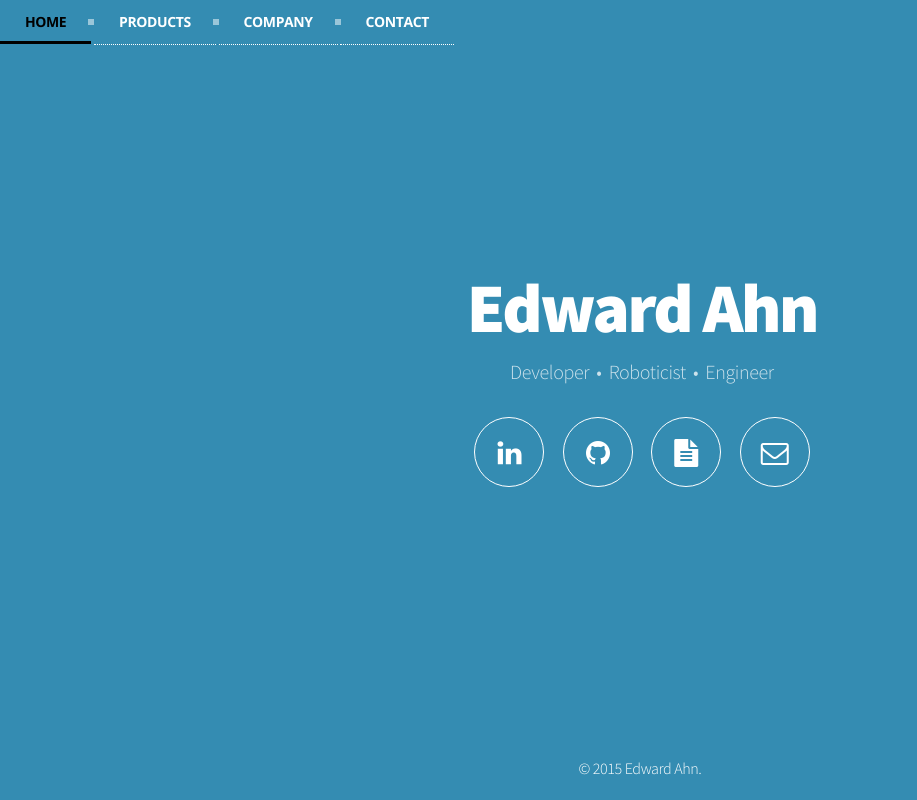
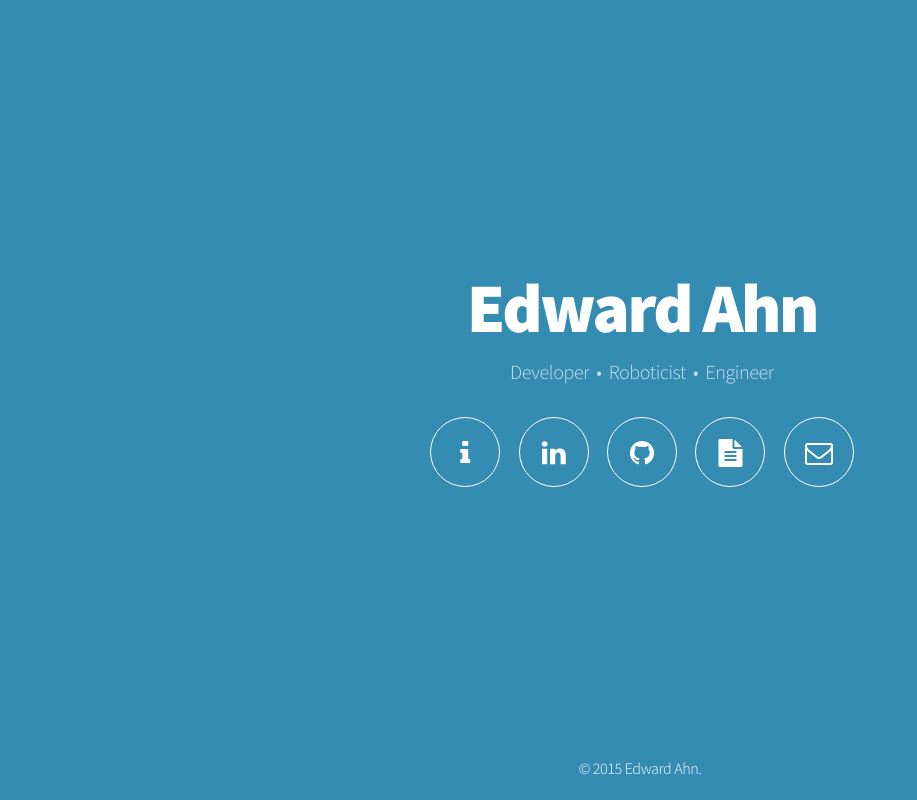
Before and after one commit to edhyah/edhyah.github.io, a plain HTML site: page index.html in a window 1280 px wide. Shown: the whole page, without its empty margins (0-917 px from the left). Drawn offline with nearby package versions, Linux system fonts and the light colour scheme.

Commit message:
removed menubar and added info icon

```diff
--- a/assets/css/main.css
+++ b/assets/css/main.css
@@ -9,126 +9,8 @@
 
 /* CSS Menu */
 
-@import url(http://fonts.googleapis.com/css?family=Open+Sans:700);
-#cssmenu {
-  background: #f96e5b;
-  width: auto;
-}
-#cssmenu ul {
-  list-style: none;
-  margin: 0;
-  padding: 0;
-  line-height: 1;
-  display: block;
-  zoom: 1;
-}
-#cssmenu ul:after {
-  content: " ";
-  display: block;
-  font-size: 0;
-  height: 0;
-  clear: both;
-  visibility: hidden;
-}
-#cssmenu ul li {
-  display: inline-block;
-  padding: 0;
-  margin: 0;
-}
-#cssmenu.align-right ul li {
-  float: right;
-}
-#cssmenu.align-center ul {
-  text-align: center;
-}
-#cssmenu ul li a {
-  color: #ffffff;
-  text-decoration: none;
-  display: block;
-  padding: 15px 25px;
-  font-family: 'Open Sans', sans-serif;
-  font-weight: 700;
-  text-transform: uppercase;
-  font-size: 14px;
-  position: relative;
-  -webkit-transition: color .25s;
-  -moz-transition: color .25s;
-  -ms-transition: color .25s;
-  -o-transition: color .25s;
-  transition: color .25s;
-}
-#cssmenu ul li a:hover {
-  color: #333333;
-}
-#cssmenu ul li a:hover:before {
-  width: 100%;
-}
-#cssmenu ul li a:after {
-  content: "";
-  display: block;
-  position: absolute;
-  right: -3px;
-  top: 19px;
-  height: 6px;
-  width: 6px;
-  background: #ffffff;
-  opacity: .5;
-}
-#cssmenu ul li a:before {
-  content: "";
-  display: block;
-  position: absolute;
-  left: 0;
-  bottom: 0;
-  height: 3px;
-  width: 0;
-  background: #000000; /*#333333;*/
-  -webkit-transition: width .25s;
-  -moz-transition: width .25s;
-  -ms-transition: width .25s;
-  -o-transition: width .25s;
-  transition: width .25s;
-}
-#cssmenu ul li.last > a:after,
-#cssmenu ul li:last-child > a:after {
-  display: none;
-}
-#cssmenu ul li.active a {
-  color: #000000; /*#333333;*/
-}
-#cssmenu ul li.active a:before {
-  width: 100%;
-}
-#cssmenu.align-right li.last > a:after,
-#cssmenu.align-right li:last-child > a:after {
-  display: block;
-}
-#cssmenu.align-right li:first-child a:after {
-  display: none;
-}
-@media screen and (max-width: 768px) {
-  #cssmenu ul li {
-    float: none;
-    display: block;
-  }
-  #cssmenu ul li a {
-    width: 100%;
-    -moz-box-sizing: border-box;
-    -webkit-box-sizing: border-box;
-    box-sizing: border-box;
-    border-bottom: 1px solid #fb998c;
-  }
-  #cssmenu ul li.last > a,
-  #cssmenu ul li:last-child > a {
-    border: 0;
-  }
-  #cssmenu ul li a:after {
-    display: none;
-  }
-  #cssmenu ul li a:before {
-    display: none;
-  }
-}
+
+
 
 
 /* Reset */
--- a/index.html
+++ b/index.html
@@ -31,6 +31,7 @@
 						<p>Developer &nbsp;&bull;&nbsp; Roboticist &nbsp;&bull;&nbsp; Engineer</p>
 						<nav>
 							<ul>
+								<li><a href="#" class="icon fa-info"><span class="label">Info</span></a></li>
 								<li><a href="#" class="icon fa-linkedin"><span class="label">LinkedIn</span></a></li>
 								<li><a href="#" class="icon fa-github"><span class="label">Github</span></a></li>
 								<li><a href="#" class="icon fa-file-text"><span class="label">Resume</span></a></li>
@@ -46,14 +47,7 @@
 
 			</div>
 
-			<div id='cssmenu'>
-				<ul>
-					<li class='active'><a href='#'><span>Home</span></a></li>
-					<li><a href='#'><span>Products</span></a></li>
-					<li><a href='#'><span>Company</span></a></li>
-					<li class='last'><a href='#'><span>Contact</span></a></li>
-				</ul>
-			</div>
+
 
 		</div>
 
```
